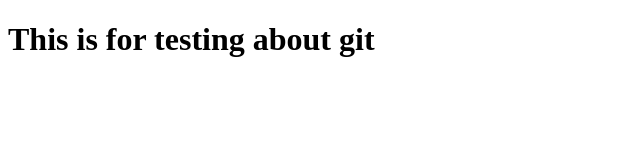
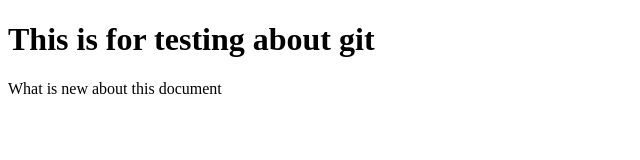
Before and after one commit to EldaNeam2021/TestingPharma, a plain HTML site: page index.html in a window 1280 px wide. Shown: the whole page, without its empty margins (0-640 px from the left). Drawn offline with Linux system fonts and the light colour scheme.

Commit message:
one paragraph is added
One paragraph is added

```diff
--- a/index.html
+++ b/index.html
@@ -7,5 +7,6 @@
 </head>
 <body>
     <h1> This is for testing about git</h1>
+    <p>What is new about this document</p>
 </body>
 </html>
```
